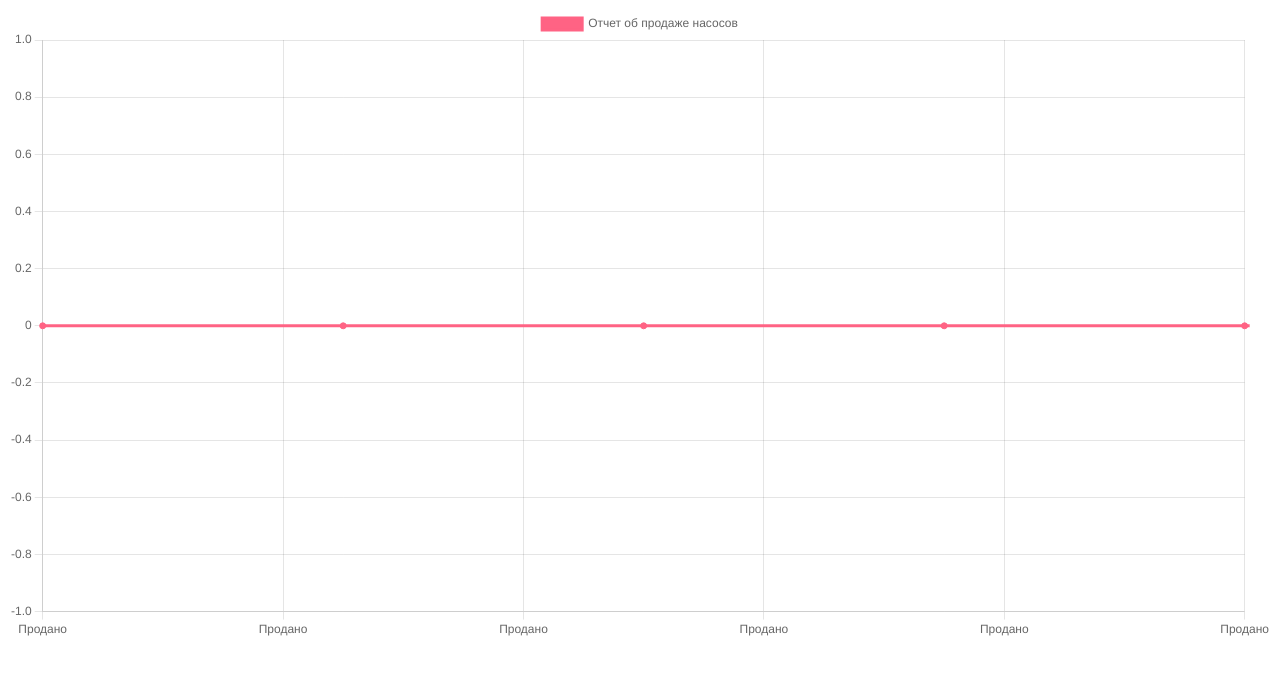
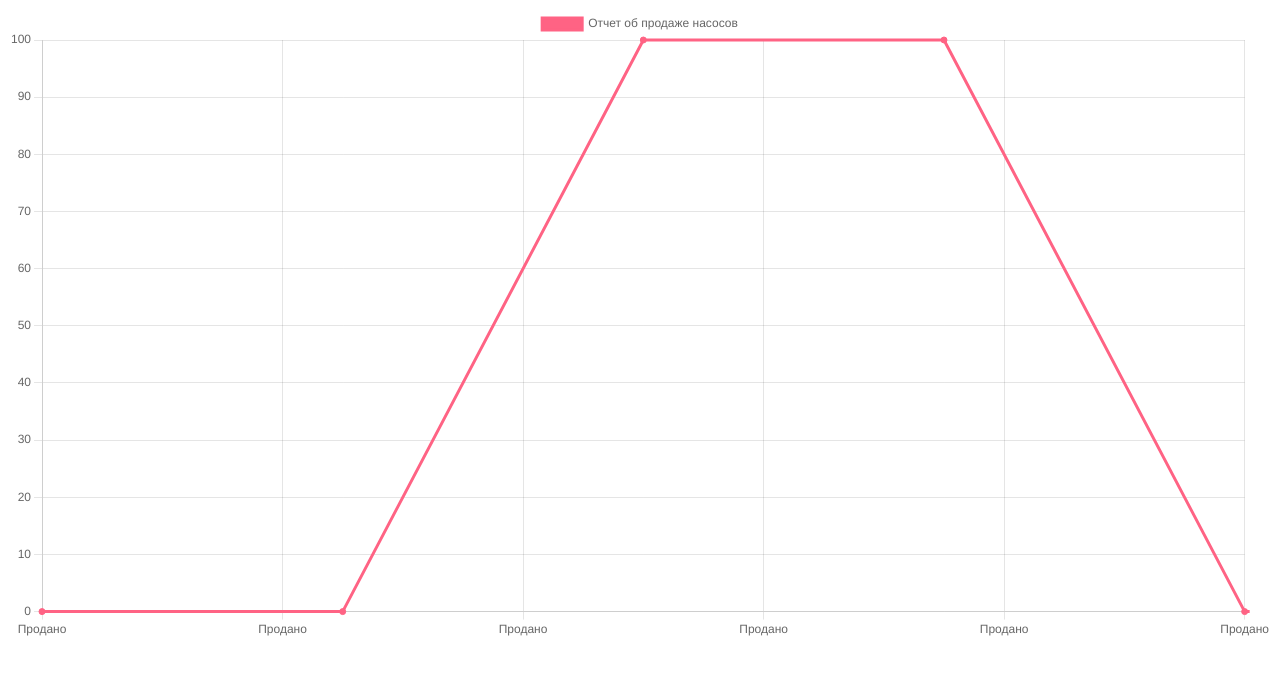
Before and after one commit to Arsboss/arsboss.github.io, a plain HTML site: page index.html in a window 1280 px wide. Drawn offline with nearby package versions, Linux system fonts and the light colour scheme.

Commit message:
Update index.html

```diff
--- a/index.html
+++ b/index.html
@@ -31,14 +31,13 @@
         );
 
         function getRandomInt(max) {
-          return Math.floor(Math.random() * max);
+          var x = Math.floor(Math.random() * max);
+          return Math.round(x/100)*100
         }
 
 
         setInterval(function() {
-          var x = Number("0");
-          while(x > 100){var x = x+2};
-          addData(myChart, 'Продано', x);
+          addData(myChart, 'Продано', Math.round(getRandomInt(100)));
         }, 1000);
 
         function addData(chart, label, data) {
```
